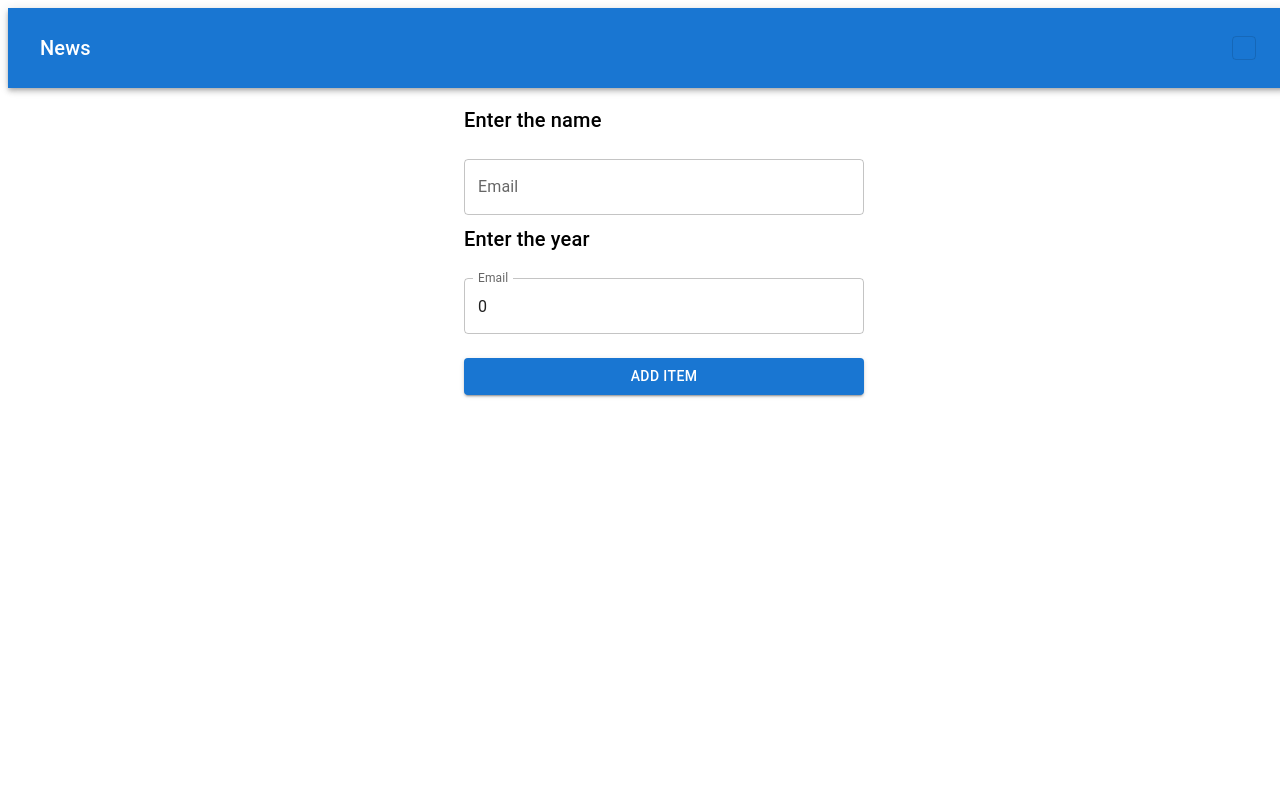
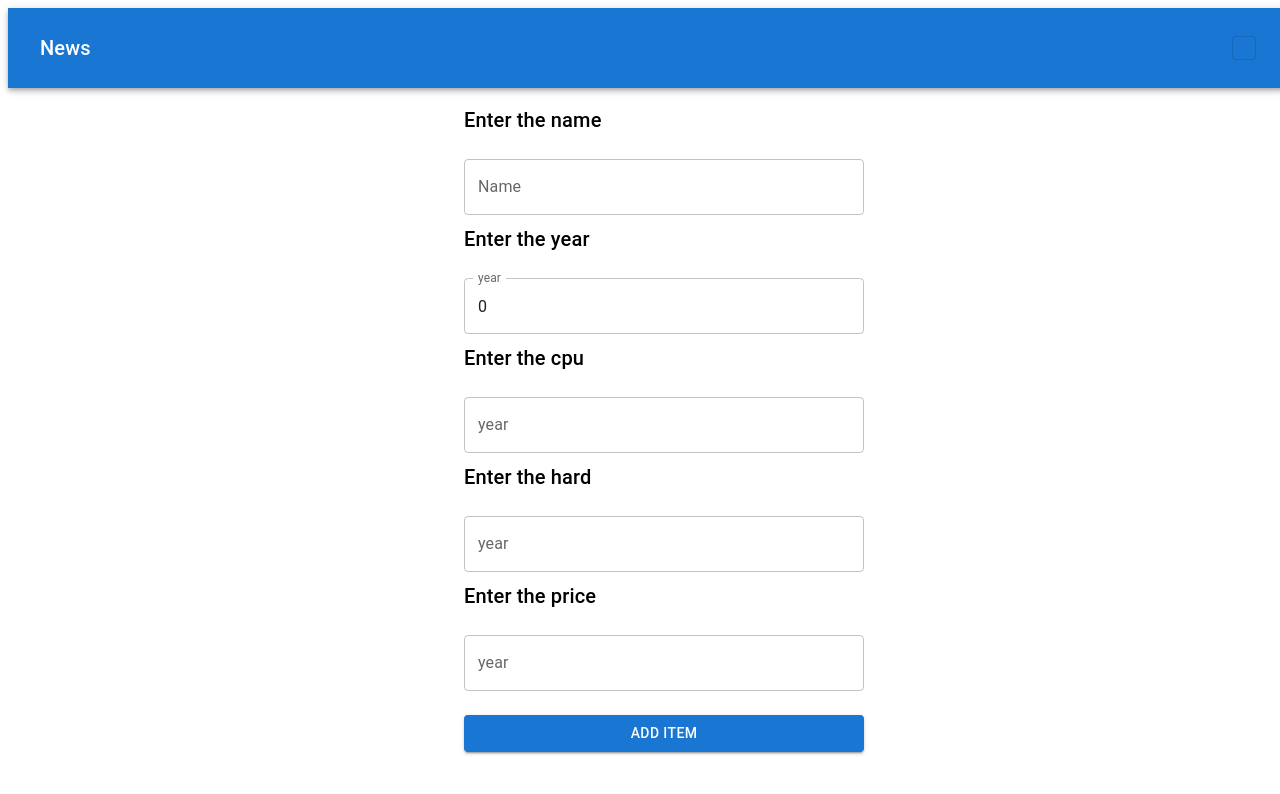
Before and after one commit to ahsan265/cloudelligentTest, a React (Vite) app: page / in a window 1280 px wide. Shown: the top 794 px of the page. Built offline with nearby package versions, Linux system fonts and the light colour scheme; what theme-ui would draw is missing.

Commit message:
from created

```diff
--- a/src/feature/Add-item-page.tsx
+++ b/src/feature/Add-item-page.tsx
@@ -7,6 +7,7 @@ const loginSchema = z.object({
   year: z.number().min(6, "Please enter the year of item"),
   cpu: z.string().min(6, "Please enter the cpu details"),
   hard: z.string().min(6, "Please enter the hard disk details"),
+  price: z.string().min(1, "Please enter the price of item"),
 });
 export type LoginFormValues = z.infer<typeof loginSchema>;
 
@@ -22,6 +23,7 @@ export const AddItemPage = () => {
       year: 0,
       cpu: "",
       hard: "",
+      price: "",
     },
   });
 
@@ -45,7 +47,7 @@ export const AddItemPage = () => {
             </Typography>
             <TextField
               {...field}
-              label="Email"
+              label="Name"
               fullWidth
               margin="normal"
               error={!!errors.name}
@@ -65,7 +67,7 @@ export const AddItemPage = () => {
             </Typography>
             <TextField
               {...field}
-              label="Email"
+              label="year"
               fullWidth
               margin="normal"
               error={!!errors.year}
@@ -74,7 +76,63 @@ export const AddItemPage = () => {
           </>
         )}
       />
-
+      <Controller
+        name="cpu"
+        control={control}
+        render={({ field }) => (
+          <>
+            <Typography variant="h6" gutterBottom>
+              {`Enter the ${field.name} `}
+            </Typography>
+            <TextField
+              {...field}
+              label="year"
+              fullWidth
+              margin="normal"
+              error={!!errors.year}
+              helperText={errors.year?.message}
+            />
+          </>
+        )}
+      />
+      <Controller
+        name="hard"
+        control={control}
+        render={({ field }) => (
+          <>
+            <Typography variant="h6" gutterBottom>
+              {`Enter the ${field.name} `}
+            </Typography>
+            <TextField
+              {...field}
+              label="year"
+              fullWidth
+              margin="normal"
+              error={!!errors.year}
+              helperText={errors.year?.message}
+            />
+          </>
+        )}
+      />
+      <Controller
+        name="price"
+        control={control}
+        render={({ field }) => (
+          <>
+            <Typography variant="h6" gutterBottom>
+              {`Enter the ${field.name} `}
+            </Typography>
+            <TextField
+              {...field}
+              label="year"
+              fullWidth
+              margin="normal"
+              error={!!errors.year}
+              helperText={errors.year?.message}
+            />
+          </>
+        )}
+      />
       <Button
         type="submit"
         variant="contained"
```
